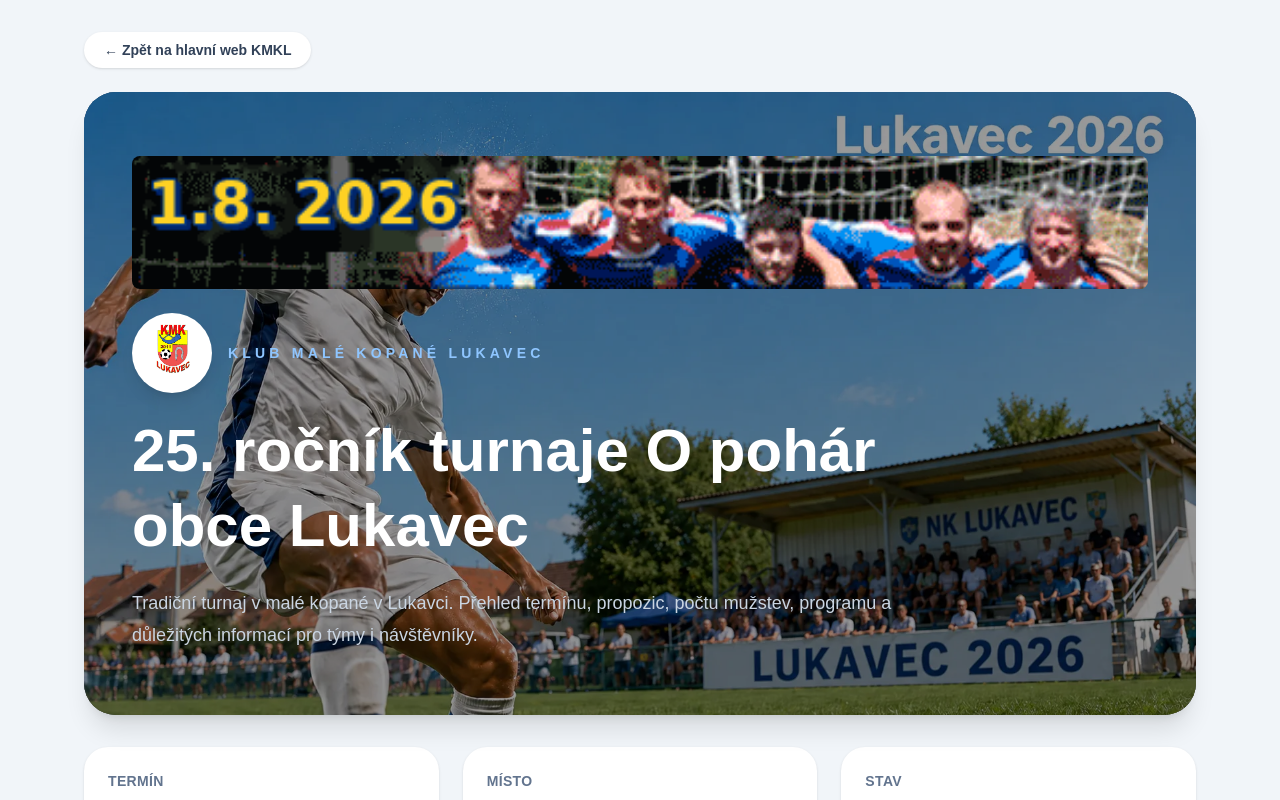
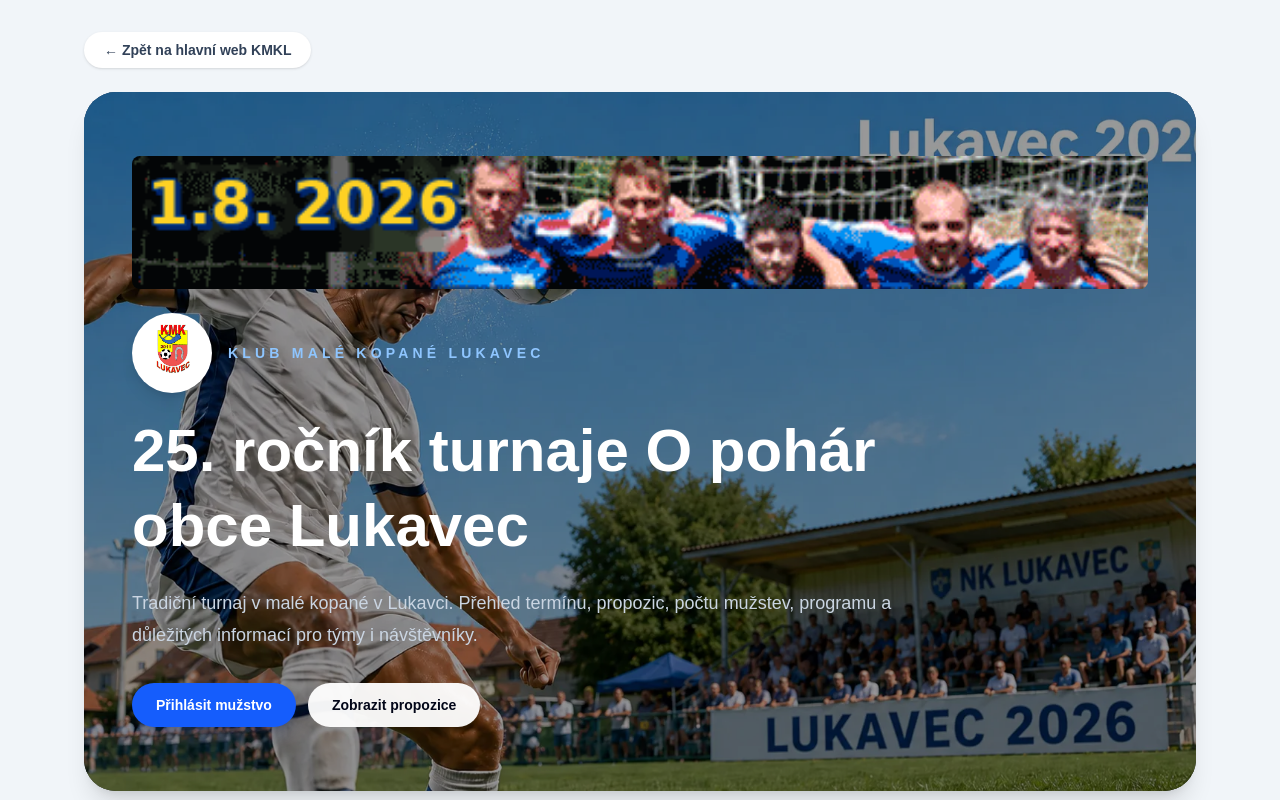
Before and after one commit to Batistuta11/lukaveckopana-turnaj2026, a Next.js app: page / in a window 1280 px wide. Shown: the top 800 px of the page. Built offline with nearby package versions, Linux system fonts and the light colour scheme.

Commit message:
Add hero registration CTA

```diff
--- a/app/page.tsx
+++ b/app/page.tsx
@@ -21,6 +21,8 @@ export default function HomePage() {
           gifPath={tournamentData.hero.gifPath}
           imagePath={tournamentData.hero.imagePath}
           logoPath={tournamentData.hero.logoPath}
+          primaryAction={tournamentData.hero.primaryAction}
+          secondaryAction={tournamentData.hero.secondaryAction}
         />
 
         <InfoCardsSection cards={tournamentData.infoCards} />
--- a/components/HeroSection.tsx
+++ b/components/HeroSection.tsx
@@ -1,4 +1,10 @@
 import Image from "next/image";
+import Link from "next/link";
+
+interface HeroAction {
+  label: string;
+  href: string;
+}
 
 export interface HeroSectionProps {
   label: string;
@@ -7,6 +13,8 @@ export interface HeroSectionProps {
   gifPath?: string;
   imagePath?: string;
   logoPath?: string;
+  primaryAction?: HeroAction;
+  secondaryAction?: HeroAction;
 }
 
 export default function HeroSection({
@@ -16,6 +24,8 @@ export default function HeroSection({
   gifPath,
   imagePath,
   logoPath,
+  primaryAction,
+  secondaryAction,
 }: HeroSectionProps) {
   return (
     <header className="relative overflow-hidden rounded-[2rem] bg-slate-950 text-white shadow-xl">
@@ -67,6 +77,28 @@ export default function HeroSection({
         <p className="mt-6 max-w-3xl text-lg leading-8 text-slate-300">
           {description}
         </p>
+
+        {(primaryAction || secondaryAction) && (
+          <div className="mt-8 flex flex-col gap-3 sm:flex-row">
+            {primaryAction && (
+              <Link
+                href={primaryAction.href}
+                className="inline-flex justify-center rounded-full bg-blue-600 px-6 py-3 text-sm font-black text-white shadow-lg shadow-blue-950/30 transition hover:bg-blue-500"
+              >
+                {primaryAction.label}
+              </Link>
+            )}
+
+            {secondaryAction && (
+              <Link
+                href={secondaryAction.href}
+                className="inline-flex justify-center rounded-full bg-white/95 px-6 py-3 text-sm font-black text-slate-950 transition hover:bg-white"
+              >
+                {secondaryAction.label}
+              </Link>
+            )}
+          </div>
+        )}
       </div>
     </header>
   );
--- a/content/tournament.json
+++ b/content/tournament.json
@@ -12,7 +12,15 @@
     "description": "Tradiční turnaj v malé kopané v Lukavci. Přehled termínu, propozic, počtu mužstev, programu a důležitých informací pro týmy i návštěvníky.",
     "gifPath": "/gif/lukavecky-turnaj-2026.gif",
     "imagePath": "/images/lukavec2026.webp",
-    "logoPath": "/images/201102051718_znakKMKL2.jpg"
+    "logoPath": "/images/201102051718_znakKMKL2.jpg",
+    "primaryAction": {
+      "label": "Přihlásit mužstvo",
+      "href": "/registrace"
+    },
+    "secondaryAction": {
+      "label": "Zobrazit propozice",
+      "href": "/propozice"
+    }
   },
 
   "infoCards": [
```
